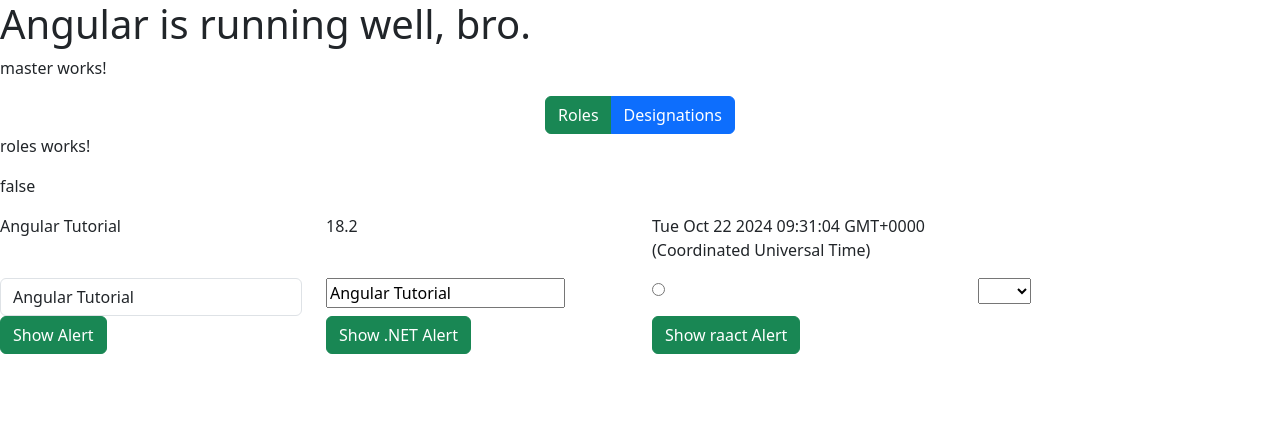
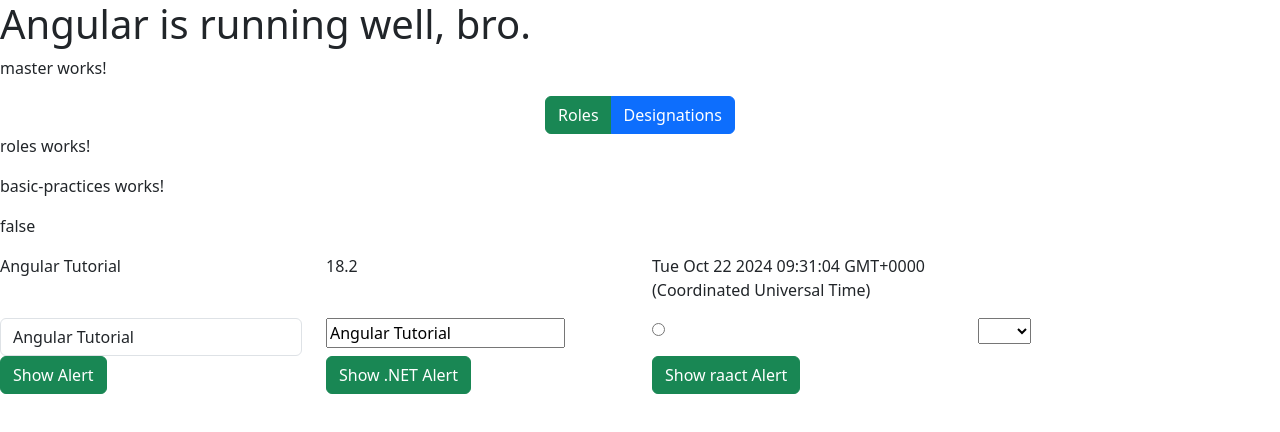
Before and after one commit to projion/Learning, an Angular app: page / in a window 1280 px wide. Shown: the top 432 px of the page. Built offline with nearby package versions, Linux system fonts and the light colour scheme.

Commit message:
moved basics into basic-practices

```diff
--- a/src/app/app.component.html
+++ b/src/app/app.component.html
@@ -3,3 +3,4 @@
 </h1>
 <!--<app-roles></app-roles>-->
 <app-master></app-master>
+<app-basic-practices></app-basic-practices>
--- a/src/app/app.component.ts
+++ b/src/app/app.component.ts
@@ -1,11 +1,11 @@
 import { Component } from '@angular/core';
-import { RolesComponent } from './components/roles/roles.component';
 import { MasterComponent } from './components/master/master.component';
+import { BasicPracticesComponent } from './components/basic-practices/basic-practices.component';
 
 @Component({
   selector: 'app-root',
   standalone: true,
-  imports: [MasterComponent],
+  imports: [MasterComponent, BasicPracticesComponent],
   templateUrl: './app.component.html',
   styleUrl: './app.component.css'
 })
--- a/src/app/app.config.ts
+++ b/src/app/app.config.ts
@@ -2,7 +2,8 @@
 import { provideRouter } from '@angular/router';
 
 import { routes } from './app.routes';
+import { provideHttpClient } from '@angular/common/http';
 
 export const appConfig: ApplicationConfig = {
-  providers: [provideZoneChangeDetection({ eventCoalescing: true }), provideRouter(routes)]
+  providers: [provideHttpClient(), provideZoneChangeDetection({ eventCoalescing: true }), provideRouter(routes)]
 };
--- /dev/null
+++ b/src/app/components/basic-practices/basic-practices.component.html
@@ -0,0 +1,53 @@
+<p>basic-practices works!</p>
+
+<p> {{isActive}} </p>    <!--interpolation for showing data-->
+
+<div class="row">
+  <div class="col-3">
+    <p> {{firstName}} </p>    <!--interpolation for showing data-->
+  </div>
+  <div class="col-3">
+    <p> {{version}} </p>    <!--interpolation for showing data-->
+  </div>
+  <div class="col-3">
+    <p> {{currentDate}} </p>    <!--interpolation for showing data-->
+  </div>
+  <div class="col-3">
+    {{selectedState}}
+  </div>
+</div>
+<div class="row">
+  <div class="col-3">
+    <input type="text" [value]="firstName" class="form-control" />    <!--prop binding(only get or one way) >> [value]="firstName"-->
+  </div>
+  <div class="col-3">
+    <input type="text" [(ngModel)]="firstName" />
+    <!--prop binding(two way),
+    it is used only on input element,
+    not for display element(just showing or printing data)
+    >> [(ngModel)]="firstName"-->
+  </div>
+  <div class="col-3">
+    <input [type]="inputType" />
+  </div>
+  <div class="col-3">
+    <select [(ngModel)]="selectedState">
+      <!--prop binding(two way)-->
+      <option value="MH">MH</option>
+      <option value="MP">MP</option>
+      <option value="Goa">Goa</option>
+    </select>
+  </div>
+</div>
+
+<div class="row">
+  <div class="col-3">
+    <button class="btn btn-success" (click)="showWelcomeAlert()">Show Alert</button>  <!--event binding-->
+  </div>
+  <div class="col-3">
+    <button class="btn btn-success" (click)="showMessage('welcome to .net')">Show .NET Alert</button> <!--event binding-->
+  </div>
+  <div class="col-3">
+    <button class="btn btn-success" (click)="showMessage('welcome to React')">Show raact Alert</button> <!--event binding-->
+  </div>
+</div>
--- /dev/null
+++ b/src/app/components/basic-practices/basic-practices.component.ts
@@ -0,0 +1,28 @@
+import { Component } from '@angular/core';
+import { FormsModule } from '@angular/forms';
+
+@Component({
+  selector: 'app-basic-practices',
+  standalone: true,
+  imports: [FormsModule],
+  templateUrl: './basic-practices.component.html',
+  styleUrl: './basic-practices.component.css'
+})
+export class BasicPracticesComponent {
+  //string, number, boolean, date, object, array null undefined
+  firstName: string = "Angular Tutorial";
+  angularVersion = "Version 18.2";
+
+  version: number = 18.2;
+  isActive: boolean = false;
+  currentDate: Date = new Date();
+  inputType: string = "radio"; /*button*/
+  selectedState: string = '';
+
+  showWelcomeAlert() {
+    alert("Welcome to angular 18 tutorial")
+  }
+  showMessage(message: string) {
+    alert(message)
+  }
+}
--- a/src/app/components/roles/roles.component.html
+++ b/src/app/components/roles/roles.component.html
@@ -1,54 +1 @@
 <p>roles works!</p>
-
-
-
-<p> {{isActive}} </p>    <!--interpolation for showing data-->
-
-<div class="row">
-  <div class="col-3">
-    <p> {{firstName}} </p>    <!--interpolation for showing data-->
-  </div>
-  <div class="col-3">
-    <p> {{version}} </p>    <!--interpolation for showing data-->
-  </div>
-  <div class="col-3">
-    <p> {{currentDate}} </p>    <!--interpolation for showing data-->
-  </div>
-  <div class="col-3">
-    {{selectedState}}
-  </div>
-</div>
-<div class="row">
-  <div class="col-3">
-    <input type="text" [value]="firstName" class="form-control" />    <!--prop binding(only get or one way) >> [value]="firstName"-->
-  </div>
-  <div class="col-3">
-    <input type="text" [(ngModel)]="firstName" />
-    <!--prop binding(two way),
-    it is used only on input element,
-    not for display element(just showing or printing data)
-    >> [(ngModel)]="firstName"-->
-  </div>
-  <div class="col-3">
-    <input [type]="inputType" />
-  </div>
-  <div class="col-3">
-    <select [(ngModel)]="selectedState">  <!--prop binding(two way)-->
-      <option value="MH">MH</option>
-      <option value="MP">MP</option>
-      <option value="Goa">Goa</option>
-    </select>
-  </div>
-</div>
-
-<div class="row">
-  <div class="col-3">
-    <button class="btn btn-success" (click)="showWelcomeAlert()">Show Alert</button>  <!--event binding-->
-  </div>
-  <div class="col-3">
-    <button class="btn btn-success" (click)="showMessage('welcome to .net')">Show .NET Alert</button> <!--event binding-->
-  </div>
-  <div class="col-3">
-    <button class="btn btn-success" (click)="showMessage('welcome to React')">Show raact Alert</button> <!--event binding-->
-  </div>
-</div>
--- a/src/app/components/roles/roles.component.ts
+++ b/src/app/components/roles/roles.component.ts
@@ -9,20 +9,5 @@
   styleUrl: './roles.component.css'
 })
 export class RolesComponent {
-  //string, number, boolean, date, object, array null undefined
-  firstName: string = "Angular Tutorial";
-  angularVersion = "Version 18.2";
 
-  version: number = 18.2;
-  isActive: boolean = false;
-  currentDate: Date = new Date();
-  inputType: string = "radio"; /*button*/
-  selectedState: string = '';
-
-  showWelcomeAlert() {
-    alert("Welcome to angular 18 tutorial")
-  }
-  showMessage(message: string) {
-    alert(message)
-  }
 }
```
Also changed, not shown: src/app/components/basic-practices/basic-practices.component.css (added), 1 other file (tests, documents, lock files or other folders).
